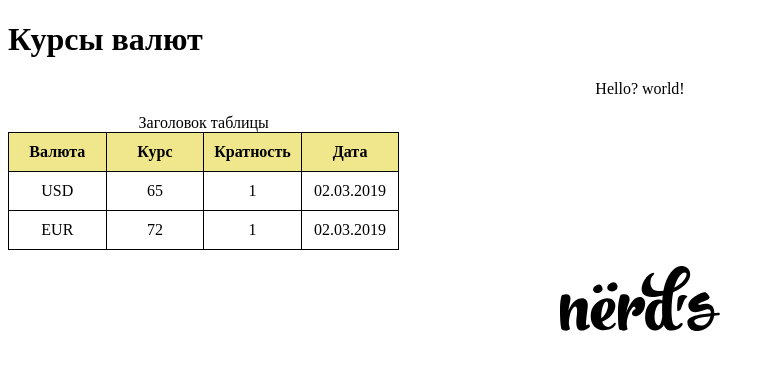
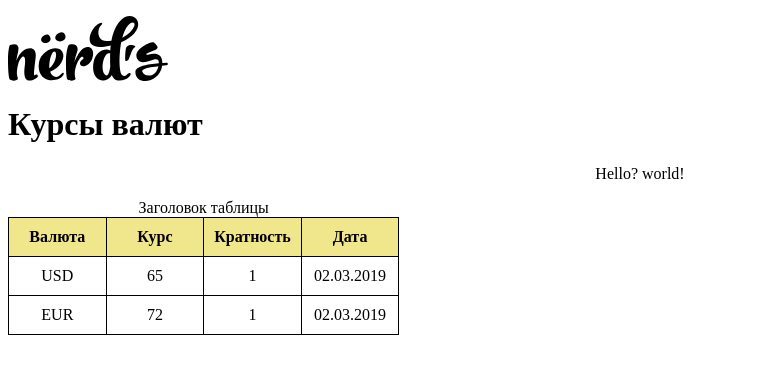
Before and after one commit to harisov-r/test-html, a plain HTML site: page index.html in a window 1280 px wide. Shown: the whole page, without its empty margins (0-775 px from the left). Drawn offline with Linux system fonts and the light colour scheme.

Commit message:
Логотип поднял вверх и влево.

```diff
--- a/index.html
+++ b/index.html
@@ -8,6 +8,11 @@
     <meta name="keywords" content="таблица, теги">
 </head>
 <body>
+    <header>
+        <p class="logo"><img src="img\logo.svg" alt="Логотип"></p>
+    </header>
+
+    <main>
         <h1>Курсы валют</h1>
         <p>Hello? world!</p>
         <table class="currency-table">
@@ -31,7 +36,8 @@
                 <td>02.03.2019</td>
             </tr>
         </table>
-    <p><img src="img\logo.svg" alt="Логотип"></p>
+    </main>
+
 
 </body>
 </html>
--- a/style.css
+++ b/style.css
@@ -20,3 +20,7 @@ td, th {
 p {
     text-align: center;
 }
+
+.logo {
+    text-align: left;
+}
```
Lines whose indentation alone changed are shown as unchanged.
